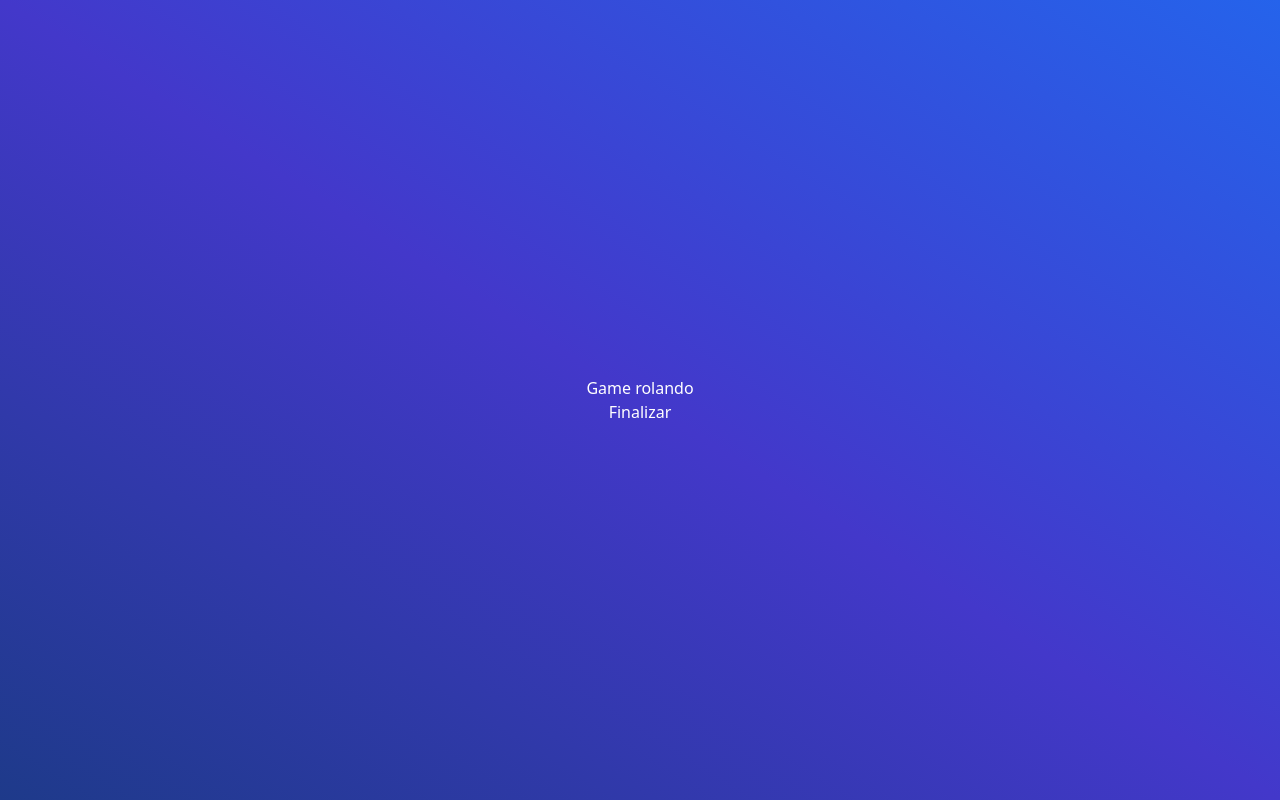
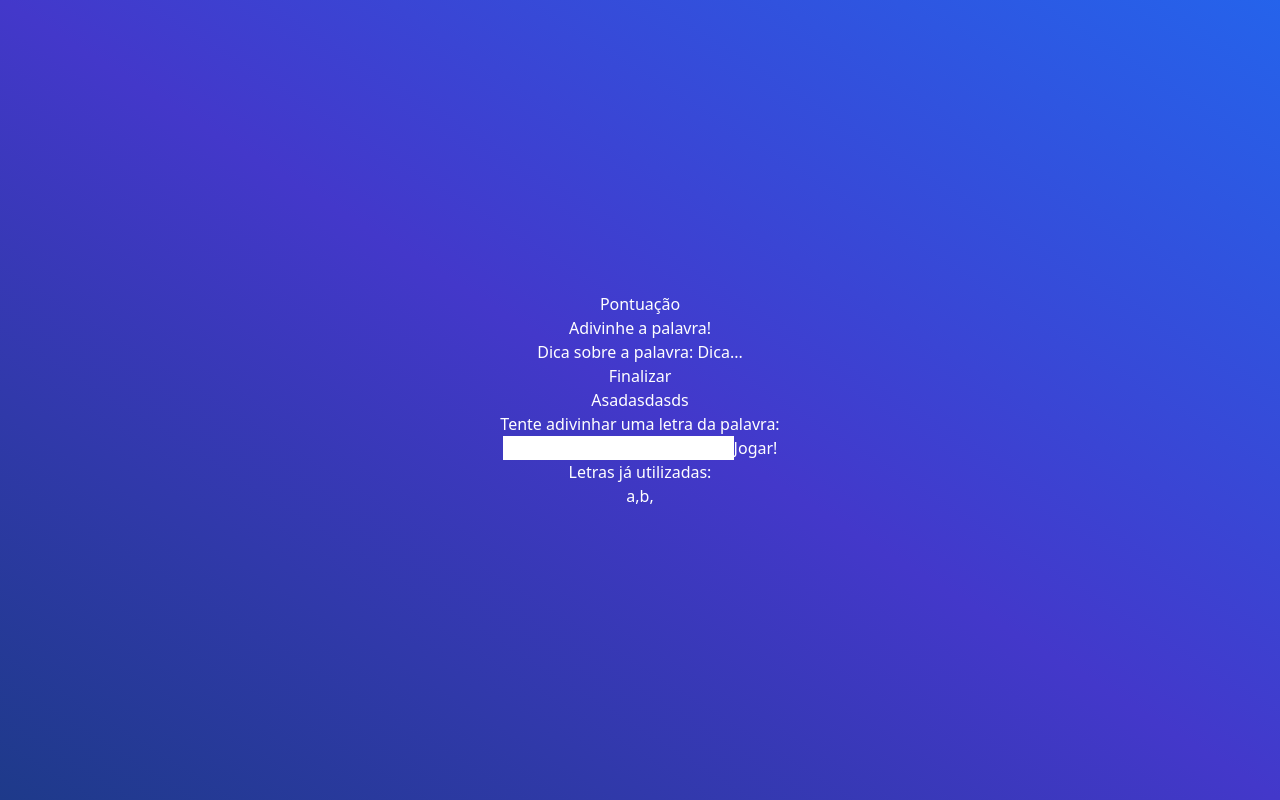
Before and after one commit to ivanfrancajunior/Pages, a React (Vite) app in the folder PWA/secret-word-game/: page / in a window 1280 px wide. Both pictures are taken after a click on the button "começar o jogo". Built offline with nearby package versions, Linux system fonts and the light colour scheme.

Commit message:
add Game Screen

```diff
--- a/PWA/secret-word-game/src/App.jsx
+++ b/PWA/secret-word-game/src/App.jsx
@@ -19,11 +19,49 @@
 
 function App() {
 
-  const [gameStage, setGameStage] = useState(stages[0].name)
-  const [words] = useState(wordsList)
+  const [gameStage, setGameStage] = useState(stages[0].name);
+  const [words] = useState(wordsList);
 
-  //starts a game
-  const startGame = ()=>{
+  const [pickedWord, setPickedWord] = useState('');
+  const [pickedCategory, setpPickedCategory] = useState('');
+  const [letters, setLetters] = useState([]);
+
+  const pickWordAndCategory =()=>{
+    //pega uma categoria aleatória
+    const categories = Object.keys(words)
+
+    const category =
+     categories[Math.floor(Math.random() * Object.keys(categories).length)]
+
+    console.log(category)
+    //pega uma palavra aleatória
+    const word =
+     words[category][Math.floor(Math.random() * words[category].length)]
+
+
+     return {word, category}
+    }
+
+
+
+
+    //começa o game
+    const startGame = ()=>{
+      const {word, category} = pickWordAndCategory()
+      console.log(word, category)
+
+      //criando array de letras
+      let wordLetters = word.split('')
+      console.log(wordLetters)
+
+      wordLetters = wordLetters.map((letra) => letra.toLowerCase()) // retarna tudo minuscolo ;)
+
+      //fill states
+      setPickedWord(word)
+      setpPickedCategory(category)
+      setLetters(letters)
+
+
     setGameStage(stages[1].name)
   }
 
--- a/PWA/secret-word-game/src/components/GameScreen.jsx
+++ b/PWA/secret-word-game/src/components/GameScreen.jsx
@@ -3,9 +3,30 @@
 const GameScreen = ({verifyLetter}) => {
   return (
     <div>
-        <h1>Game rolando</h1>
+
+      <div className='game'>
+        <p className='poins'> <span>Pontuação</span></p>
+        <h1>Adivinhe a palavra!</h1>
+        <h3>Dica sobre a palavra: <span>Dica...</span></h3>
 
         <button onClick={verifyLetter}>Finalizar</button>
+      </div>
+      <div className='wordcontainer'>
+        <span className='letter'>Asadasdasds</span>
+        <span className='blackSquare'></span>
+      </div>
+      <div className='letterContainer'>
+        <p>Tente adivinhar uma letra da palavra:</p>
+        <form>
+          <input type="text" name='letter' maxLength={1} required />
+          <button>Jogar!</button>
+        </form>
+      </div>
+      <div className='wrongletters'>
+        <p>Letras já utilizadas:</p>
+        <span>a,</span>
+        <span>b,</span>
+      </div>
     </div>
   )
 }
--- a/PWA/secret-word-game/src/data/words.js
+++ b/PWA/secret-word-game/src/data/words.js
@@ -1,8 +1,9 @@
 export const wordsList = {
   carro: ["Motor", "Porta", "Capô", "Pneu", "Antena"],
-  fruta: ["Banana", "Maçã", "Pêra", "Mamão", "Laranja"],
-  corpo: ["Braço", "Perna", "Cérebro", "Pescoço", "Olhos"],
-  computador: ["Mouse", "Teclado", "Monitor", "Gabinete"],
+  fruta: ["Banana", "Maçã", "Pêra", "Mamão", "Laranja","Abacate","Limão", "Caju","Melancia"],
+  corpo: ["Braço", "Perna", "Cérebro", "Pescoço", "Olhos","Nariz","Joelhos","Orelhas"],
+  computador: ["Mouse", "Teclado", "Monitor", "Gabinete","Headset"],
   programação: ["Linguagem", "Framework", "JavaScript", "React"],
-  alimento: ["Arroz", "Feijão", "Carne", "Leite", "Ovo"],
+  alimento: ["Arroz", "Feijão", "Carne", "Leite", "Ovo","Sorvete", "Cenoura", "Brócolis"],
+  moveis:["Cadeira","Mesa","Sofá", "Estante","Cômoda","Armário"]
 };
```
